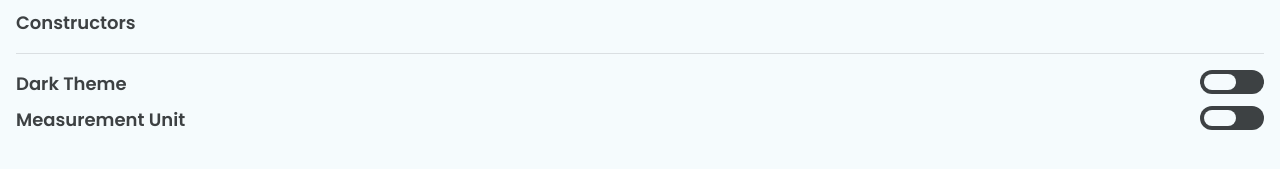
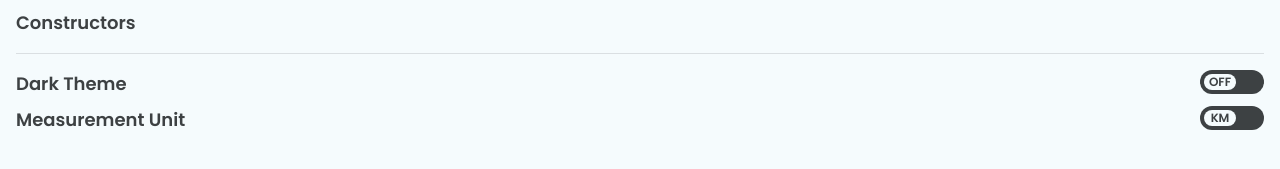
Before and after one commit to themythia/f1ref-v2, a React (Create React App) app: page / in a window 1280 px wide. Both pictures are taken after a click on the button 32 px from the left and 28 px from the top of the page. Shown: the part 171-340 px from the top of the page. Built offline with nearby package versions, Linux system fonts and the light colour scheme.

Commit message:
fix: button text on ToggleSwitch component

```diff
--- a/src/components/Navbar/Menu.jsx
+++ b/src/components/Navbar/Menu.jsx
@@ -3,8 +3,10 @@ import ToggleSwitch from './ToggleSwitch';
 const Menu = () => {
   return (
     <div className='bg-bg-50 dark:bg-bg-800 w-screen h-screen pt-14 px-4'>
-      <ul className='font-poppins text-lg pt-4 pb-2 border-b border-bg-300'>
-        <li className='mb-2'>Home</li>
+      <ul className='font-poppins text-lg pt-4 pb-2 border-b border-bg-300 dark:border-bg-600'>
+        <li className="mb-2 hover:after:content-['>'] hover:after:ml-1 hover:after:text-lg">
+          Home
+        </li>
         <li className='mb-2'>Schedule</li>
         <li className='mb-2'>Drivers</li>
         <li className='mb-2'>Constructors</li>
--- a/src/components/Navbar/ToggleSwitch.jsx
+++ b/src/components/Navbar/ToggleSwitch.jsx
@@ -10,13 +10,17 @@ const ToggleSwitch = (props) => {
     else if (type === 'unit') dispatch(toggleUnit());
   };
 
-  const leftText = props.type === 'theme' ? 'OFF' : 'KM';
-  const rightText = props.type === 'theme' ? 'ON' : 'MILE';
+  const leftText =
+    props.type === 'theme' ? "after:content-['OFF']" : "after:content-['KM']";
+  const rightText =
+    props.type === 'theme'
+      ? "checked:after:content-['ON']"
+      : "checked:after:content-['MILE']";
 
   return (
     <input
       type='checkbox'
-      className={`appearance-none accent-transparent cursor-pointer h-6 w-16 rounded-full border-4 border-transparent bg-bg-800 dark:bg-bg-50 inline-block relative transition-all duration-200 ease-linear text-center after:content-['${leftText}'] after:text-xs after:absolute after:left-0 after:w-8 after:h-4 after:rounded-full after:bg-bg-50 after:dark:bg-bg-800 after:text-bg-800 after:dark:text-bg-50 after:transition-all after:duration-200 after:ease-linear checked:border-transparent checked:bg-bg-800 checked:bg-none checked:after:content-['${rightText}'] checked:after:translate-x-6 checked:focus:bg-bg-800 checked:hover:bg-bg-800 checked:hover:dark:bg-bg-50 focus:ring-0 focus:ring-offset-0 focus:bg-bg-800 focus:dark:bg-bg-50`}
+      className={`appearance-none accent-transparent cursor-pointer h-6 w-16 rounded-full border-4 border-transparent bg-bg-800 dark:bg-bg-50 inline-block relative transition-all duration-200 ease-linear text-center ${leftText} ${rightText} after:text-xs after:absolute after:left-0 after:w-8 after:h-4 after:rounded-full after:bg-bg-50 after:dark:bg-bg-800 after:text-bg-800 after:dark:text-bg-50 after:transition-all after:duration-200 after:ease-linear checked:border-transparent checked:bg-bg-800 checked:bg-none checked:after:translate-x-6 checked:focus:bg-bg-800 checked:hover:bg-bg-800 checked:hover:dark:bg-bg-50 focus:ring-0 focus:ring-offset-0 focus:bg-bg-800 focus:dark:bg-bg-50`}
       checked={type === 'dark' || type === 'mile' ? true : false}
       onChange={() => handleToggle(props.type)}
     />
```
